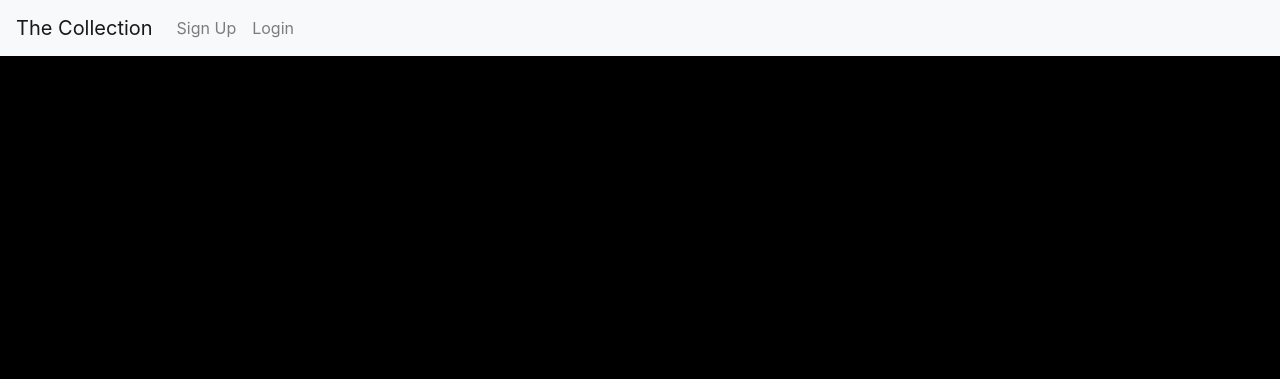
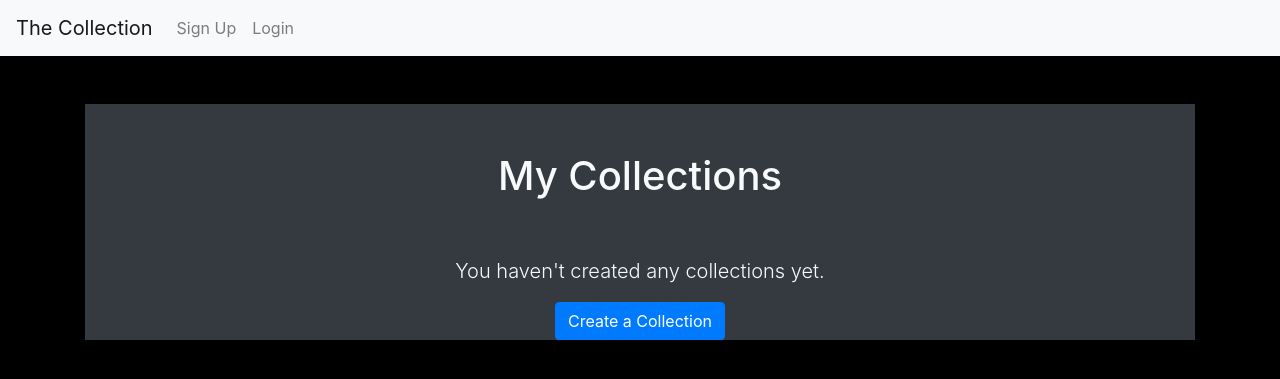
Before and after one commit to rpf13/the-collection, a Django app: template templates/collection_list.html in a window 1280 px wide. Shown: the top 379 px of the page. Run offline with Django 3.2, Linux system fonts and the light colour scheme; the template is opened without the code that fills it, so the values that code supplies are empty.

Commit message:
feat: Update code to display list of collections
This commit will update the HomeView and CollectionListView in order
that if a user is authenticated, he will be redirected to the list of
collections.
Redirect url in settings file is also updated.
The collection_list.html template got enhanced in order to show the
functionality, however, still very basic. Will be updated later.

```diff
--- a/collection/urls.py
+++ b/collection/urls.py
@@ -1,10 +1,11 @@
 # First we need to import our views from the current directory
 from . import views
 from django.urls import path
-from .views import HomeView
+from .views import HomeView, CollectionListView
 
 
 urlpatterns = [
     path('', HomeView.as_view(), name='home'),
+    path('collections/', CollectionListView.as_view(), name='collection_list'),
     # path('', views.home, name='home'),
 ]
--- a/main/settings.py
+++ b/main/settings.py
@@ -57,7 +57,7 @@ SITE_ID = 1
 
 # We have to add login / logout redirect URL so after login, we will get
 # redirected to the homepage, the root directory
-LOGIN_REDIRECT_URL = '/'
+LOGIN_REDIRECT_URL = 'collection_list'
 LOGOUT_REDIRECT_URL = '/'
 
 # To prevent 500 errors during login and registration we add this line.
--- a/templates/collection_list.html
+++ b/templates/collection_list.html
@@ -2,4 +2,31 @@
 
 {% block content %}
 
+<div class="container-fluid bg-dark text-light">
+    <div class="row">
+      <div class="col-md-12 text-center py-5">
+        <h1>My Collections</h1>
+      </div>
+    </div>
+    <div class="row">
+      {% for collection in collections %}
+      <div class="col-md-4 mb-3">
+        <div class="card">
+          <img class="card-img-top" src="{{ collection.image.url }}" alt="Card image">
+          <div class="card-body">
+            <h5 class="card-title">{{ collection.collection_name }}</h5>
+            <p class="card-text">{{ collection.description }}</p>
+            <a href="{% url 'collection:collection_detail' collection.pk %}" class="btn btn-primary">View</a>
+          </div>
+        </div>
+      </div>
+      {% empty %}
+      <div class="col-md-12 text-center">
+        <p class="lead">You haven't created any collections yet.</p>
+        <a href="#" class="btn btn-primary">Create a Collection</a>
+      </div>
+      {% endfor %}
+    </div>
+</div>
+
 {% endblock %}
```
Also changed, not shown: collection/views.py (+13 -3 lines).
